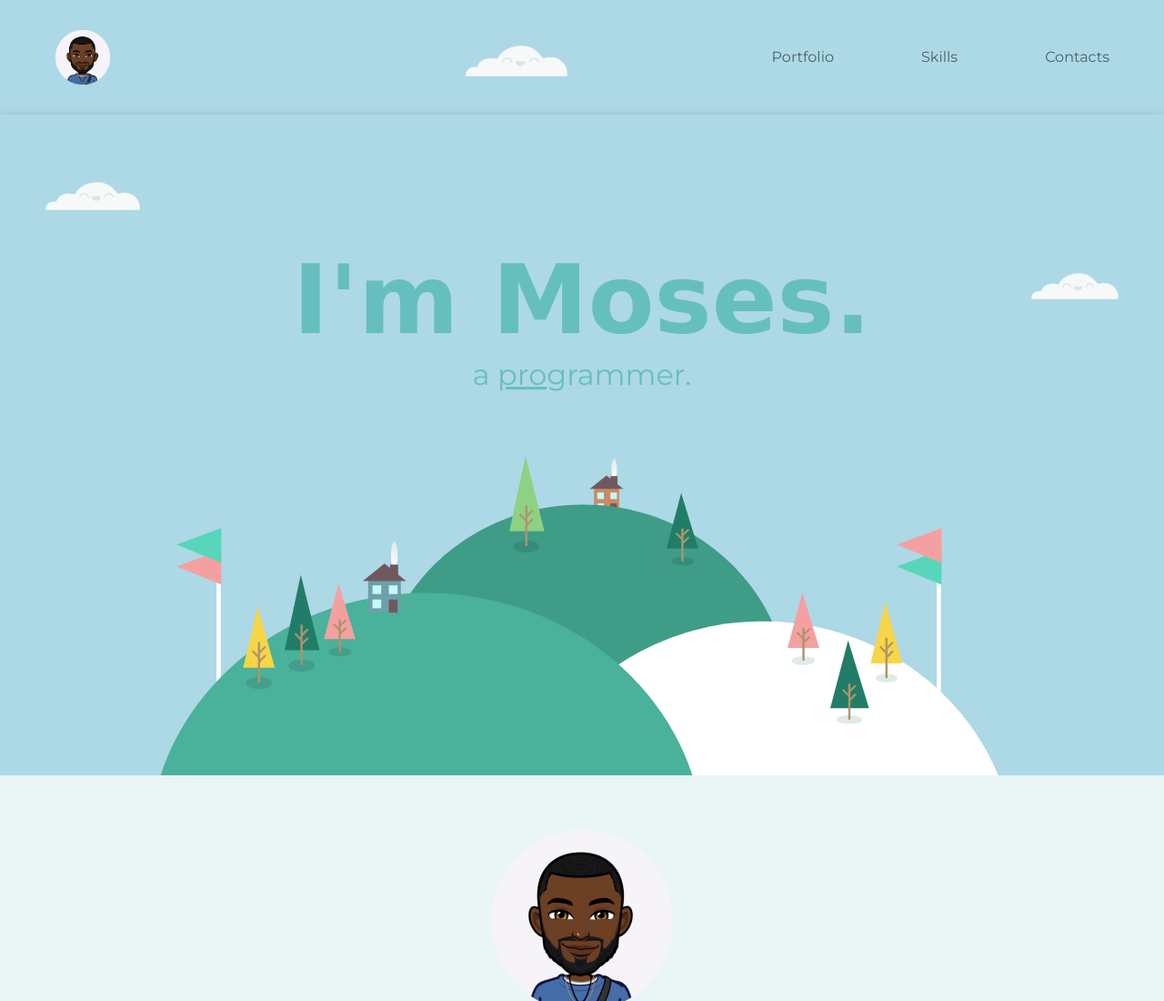
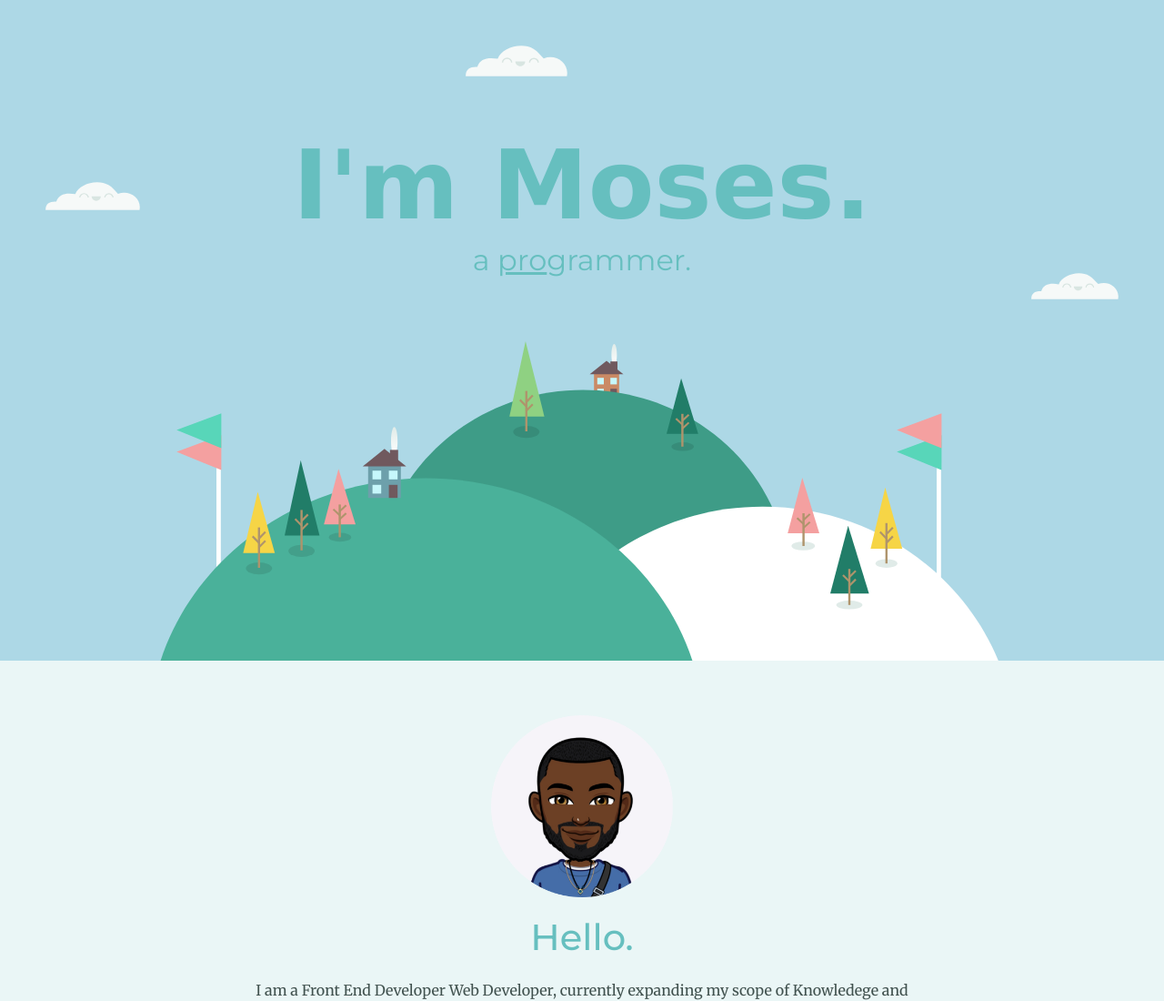
Before and after one commit to blancc-page/Personal-Website, a plain HTML site: page index.html in a window 1280 px wide. Shown: the top 1100 px of the page at 91% size. Drawn offline with nearby package versions, Linux system fonts and the light colour scheme; a web font is replaced by a local one.

Commit message:
removed nav bar

```diff
--- a/index.html
+++ b/index.html
@@ -22,27 +22,6 @@
 
   <div class="desktop">
     <section id="title">
-      <div style="box-shadow: 100px 280px 300px #000" class="container-fluid">
-        <nav class="navbar navbar-expand-lg navbar-light">
-          <a class="navbar-brand" href="/"><img src="images\moses.png" alt="" width="60" height="60"></a>
-          <button class="navbar-toggler" type="button" data-bs-toggle="collapse" data-bs-target="#navbarSupportedContent" aria-controls="navbarSupportedContent" aria-expanded="false" aria-label="Toggle navigation">
-            <span class="navbar-toggler-icon"></span>
-          </button>
-          <div class="collapse navbar-collapse" id="navbarSupportedContent">
-            <ul class="navbar-nav ms-auto">
-              <li class="nav-item">
-                <a class="nav-link" href="#footer">Portfolio</a>
-              </li>
-              <li class="nav-item">
-                <a class="nav-link" href="#skills">Skills</a>
-              </li>
-              <li class="nav-item">
-                <a class="nav-link" href="#contacts">Contacts</a>
-              </li>
-            </ul>
-          </div>
-        </nav>
-      </div>
     <div class= "top-container">
         <img class= "top-cloud" src="images/cloud.svg" alt="cloud-img">
         <h1>I'm Moses.</h1>
```
